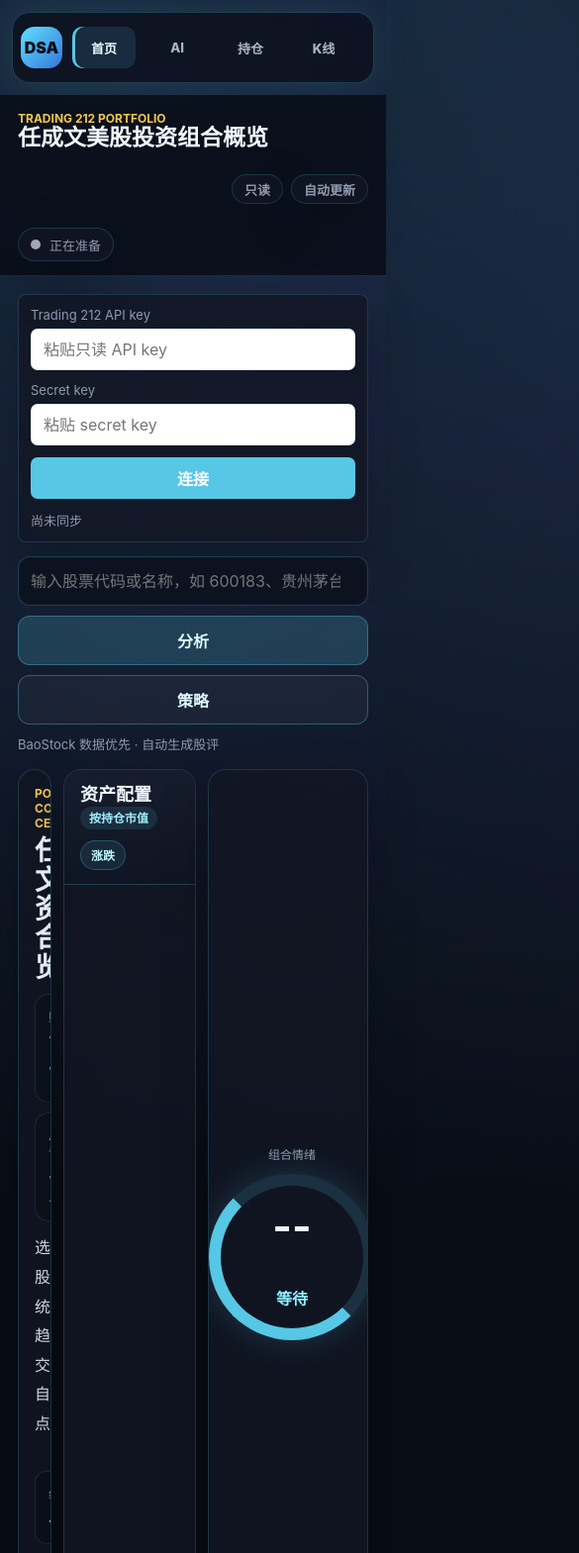
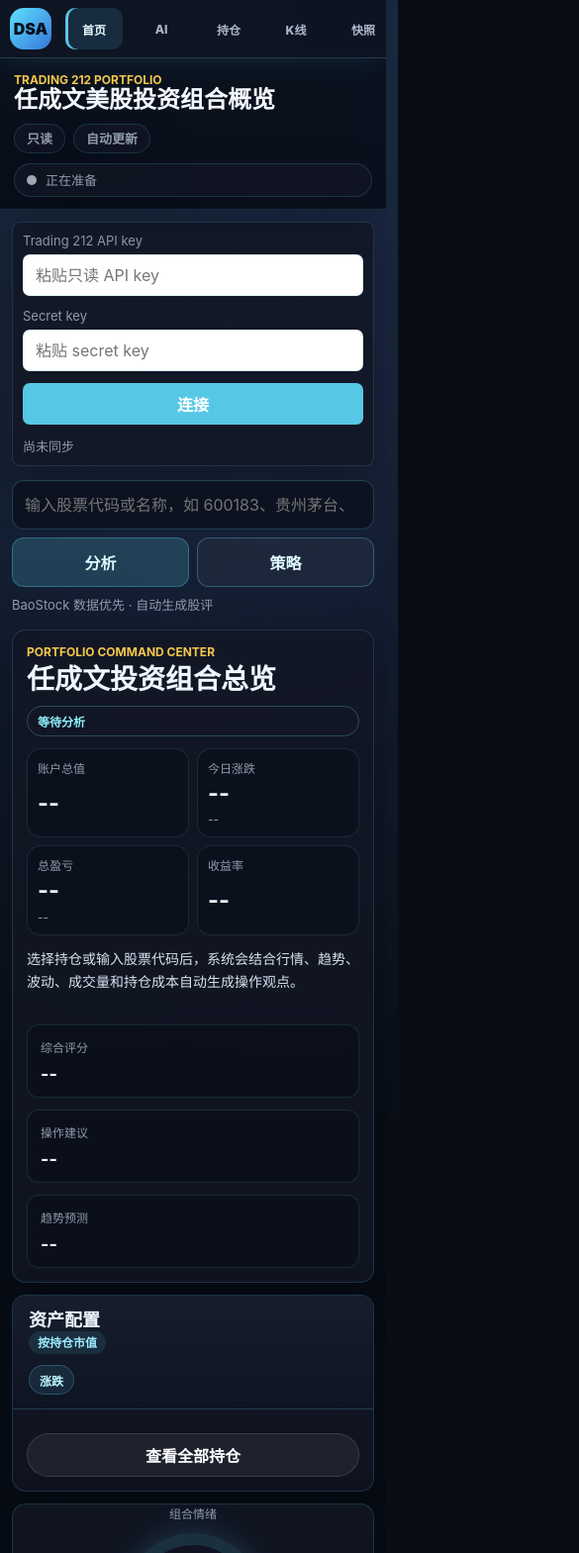
Before and after one commit to chengwen048/trading212-dashboard-v2, a website: page public/index.html in a window 390 px wide. Shown: the top 1569 px of the page at 99% size, 585 px wide, since content can reach past the window. Drawn offline with Linux system fonts and the light colour scheme; no server answers.

Commit message:
Add files via upload

```diff
--- a/public/styles.css
+++ b/public/styles.css
@@ -600,8 +600,11 @@
 }
 
 .hero-value-row strong {
-  font-size: clamp(22px, 2.2vw, 34px);
+  max-width: 100%;
+  font-size: clamp(22px, 1.75vw, 28px);
   line-height: 1.05;
+  overflow-wrap: normal;
+  word-break: normal;
 }
 
 .allocation-card {
@@ -669,6 +672,15 @@
 .tile-small {
   grid-column: span 1;
   grid-row: span 1;
+}
+
+.tile-small strong,
+.tile-small small {
+  display: none;
+}
+
+.tile-small em {
+  font-size: 16px;
 }
 
 .gain-tile {
@@ -1724,3 +1736,251 @@
     white-space: normal;
   }
 }
+
+/* Final mobile guardrails: keep every dashboard section in a clean single flow. */
+@media (max-width: 760px) {
+  html,
+  body {
+    max-width: 100%;
+    overflow-x: hidden;
+  }
+
+  body {
+    padding-left: 0;
+  }
+
+  .app-nav {
+    position: sticky;
+    top: 0;
+    z-index: 40;
+    display: flex;
+    width: auto;
+    margin: 0;
+    padding: 8px 10px;
+    border-width: 0 0 1px;
+    border-radius: 0;
+    overflow-x: auto;
+  }
+
+  .brand-mark {
+    flex: 0 0 42px;
+    margin: 0 4px 0 0;
+  }
+
+  .nav-item {
+    flex: 0 0 auto;
+    min-width: 58px;
+    min-height: 38px;
+    padding: 0 8px;
+    font-size: 12px;
+  }
+
+  .topbar {
+    position: static;
+    display: grid;
+    grid-template-columns: 1fr;
+    gap: 10px;
+    padding: 14px 14px 12px;
+  }
+
+  .topbar h1 {
+    font-size: 24px;
+    line-height: 1.12;
+  }
+
+  .top-meta,
+  .status {
+    margin-left: 0;
+  }
+
+  .layout {
+    width: 100%;
+    padding: 12px 12px 32px;
+  }
+
+  .toolbar,
+  .public-dashboard .toolbar {
+    grid-template-columns: 1fr;
+    align-items: stretch;
+    padding: 10px;
+  }
+
+  .ai-command-bar {
+    grid-template-columns: 1fr 1fr;
+    gap: 8px;
+  }
+
+  .ai-command-bar input,
+  .command-note {
+    grid-column: 1 / -1;
+  }
+
+  .ai-command-bar button {
+    min-width: 0;
+    padding: 0 10px;
+  }
+
+  .portfolio-dashboard {
+    display: block !important;
+    grid-template-columns: none !important;
+    grid-template-areas: none !important;
+    height: auto !important;
+    min-height: 0 !important;
+  }
+
+  .portfolio-dashboard > * {
+    grid-area: auto !important;
+    width: 100%;
+    margin-bottom: 12px;
+    min-width: 0;
+    min-height: 0;
+  }
+
+  .portfolio-hero-card,
+  .allocation-card,
+  .market-mood-card,
+  .dashboard-widget,
+  .ai-points-card,
+  .holdings-panel,
+  .chart-panel,
+  .news-panel,
+  .insight-panel {
+    border-radius: 14px;
+  }
+
+  .portfolio-hero-card {
+    padding: 14px;
+  }
+
+  .hero-title-row {
+    display: grid;
+    grid-template-columns: 1fr;
+  }
+
+  .hero-title-row h2 {
+    font-size: 28px;
+  }
+
+  .hero-value-row {
+    grid-template-columns: repeat(2, minmax(0, 1fr));
+    gap: 8px;
+  }
+
+  .hero-value-row div {
+    min-height: 86px;
+    padding: 10px;
+  }
+
+  .hero-value-row strong {
+    font-size: clamp(18px, 6vw, 24px);
+    overflow-wrap: anywhere;
+    line-height: 1.12;
+  }
+
+  .ai-summary {
+    font-size: 14px;
+    line-height: 1.65;
+  }
+
+  .ai-score-row,
+  .levels-grid,
+  .analyst-overview,
+  .widget-strip {
+    grid-template-columns: 1fr;
+  }
+
+  .allocation-card {
+    display: grid;
+    grid-template-rows: auto auto auto;
+  }
+
+  .allocation-treemap {
+    display: grid;
+    grid-template-columns: repeat(2, minmax(0, 1fr)) !important;
+    grid-auto-rows: minmax(118px, auto);
+    overflow: visible;
+  }
+
+  .tile-large,
+  .tile-medium,
+  .tile-small {
+    grid-column: span 1 !important;
+    grid-row: span 1 !important;
+  }
+
+  .allocation-tile {
+    min-height: 118px;
+  }
+
+  .market-mood-card,
+  .ai-points-card,
+  .chart-panel,
+  .holdings-panel,
+  .news-panel {
+    min-height: 0;
+  }
+
+  .mood-ring {
+    width: 142px;
+    height: 142px;
+  }
+
+  .workspace,
+  .summary-grid,
+  .insight-grid {
+    grid-template-columns: 1fr;
+  }
+
+  .chart-head,
+  .section-head {
+    align-items: flex-start;
+    flex-direction: column;
+  }
+
+  .range-buttons {
+    width: 100%;
+    justify-content: flex-start;
+  }
+
+  .range-buttons button {
+    flex: 1 1 30%;
+    min-width: 0;
+  }
+
+  canvas {
+    height: 330px;
+    min-height: 280px;
+  }
+
+  .holding-main,
+  .holding-numbers {
+    align-items: flex-start;
+    flex-direction: column;
+  }
+
+  .name {
+    max-width: 100%;
+    white-space: normal;
+  }
+
+  .section-divider {
+    align-items: flex-start;
+    flex-direction: column;
+  }
+}
+
+@media (max-width: 420px) {
+  .allocation-treemap {
+    grid-template-columns: 1fr;
+  }
+
+  .allocation-tile {
+    min-height: 96px;
+  }
+}
+
+@media (max-width: 360px) {
+  .hero-value-row {
+    grid-template-columns: 1fr;
+  }
+}
```
